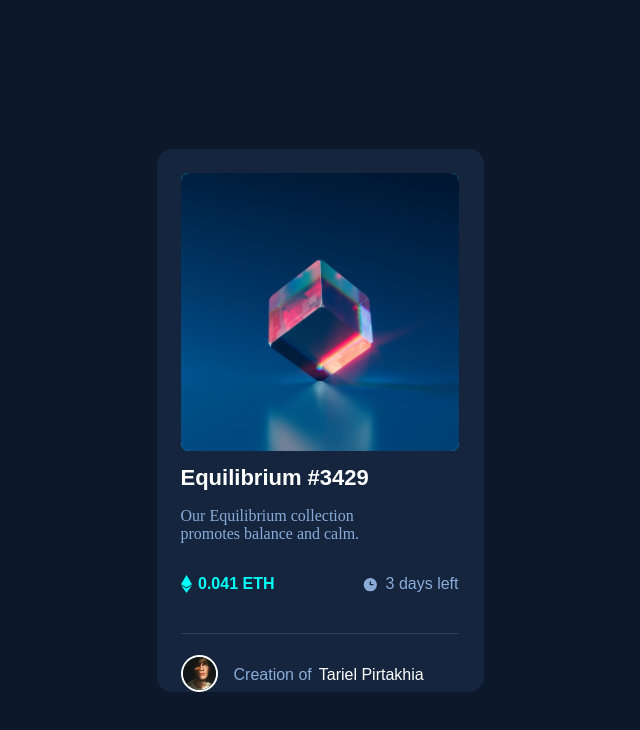
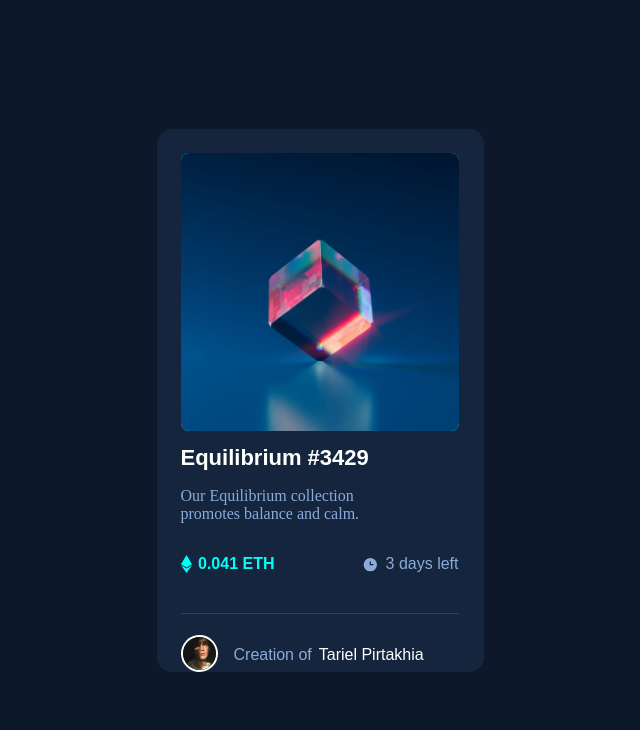
Before and after one commit to TatoPirtakhia/Equalibrium, a plain HTML site: page index.html in a window 1280 px wide. Shown: the whole page, without its empty margins (320-960 px from the left). Drawn offline with Linux system fonts and the light colour scheme.

Commit message:
second change

```diff
--- a/style.css
+++ b/style.css
@@ -1,19 +1,19 @@
 body{
-    min-height: 100vh;
+    height: 100vh;
     display: flex;
     flex-direction: column;
     justify-content: center;
     align-items: center;
     background:hsl(217, 54%, 11%) ;
     font-family: 'Outfit', sans-serif;
-
+    margin: 0px;
 }
 .container{
     background: hsl(216, 50%, 16%);
     border-radius: 15px;
     width: 327px;
     height: 543px;
-    margin-top: 24px;
+
 }
 .card{
     margin-top: 24px;
```
